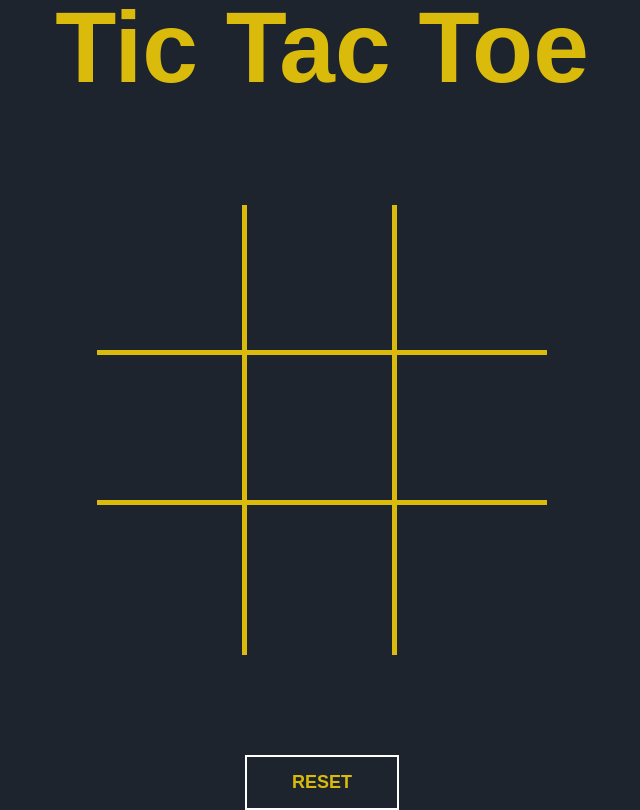
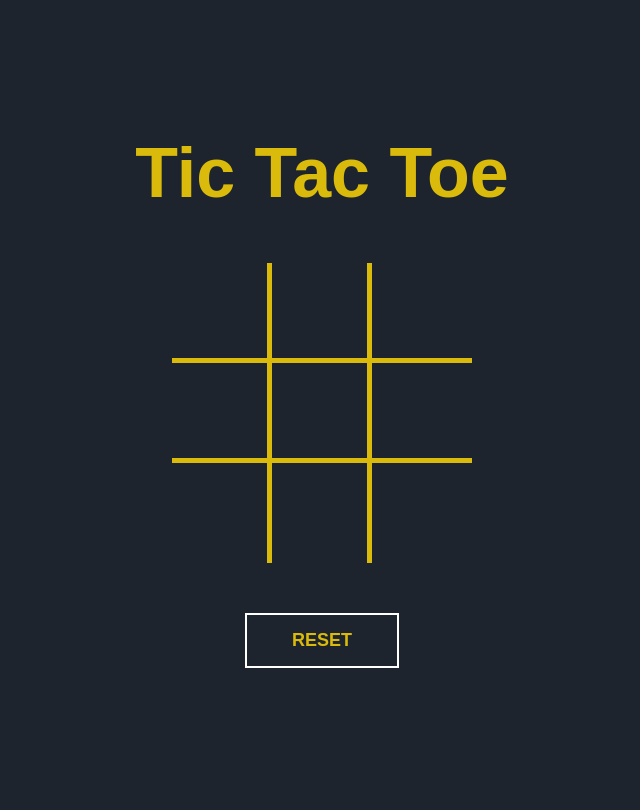
Before and after one commit to Acr2004/Tic-Tac-Toe, a plain HTML site: page index.html in a window 1280 px wide. Shown: the whole page, without its empty margins (318-958 px from the left). Drawn offline with Linux system fonts and the light colour scheme.

Commit message:
Version 1.0.2

```diff
--- a/style.css
+++ b/style.css
@@ -73,3 +73,30 @@ h1 {
     background-color: white;
     transition: 0.4s ease-in-out;
 }
+
+@media only screen and (max-width: 1600px) {
+    h1 {
+        font-size: 70px;
+        margin-bottom: 50px;
+    }
+
+    #game {
+        width: 300px;
+    }
+
+    .squares {
+        width: 100px;
+        height: 100px;
+        font-size: 100px;
+    }
+
+    #reset {
+        margin-top: 50px;
+    }
+}
+
+@media only screen and (max-width: 500px) {
+    h1 {
+        font-size: 50px;
+    }
+}
```
